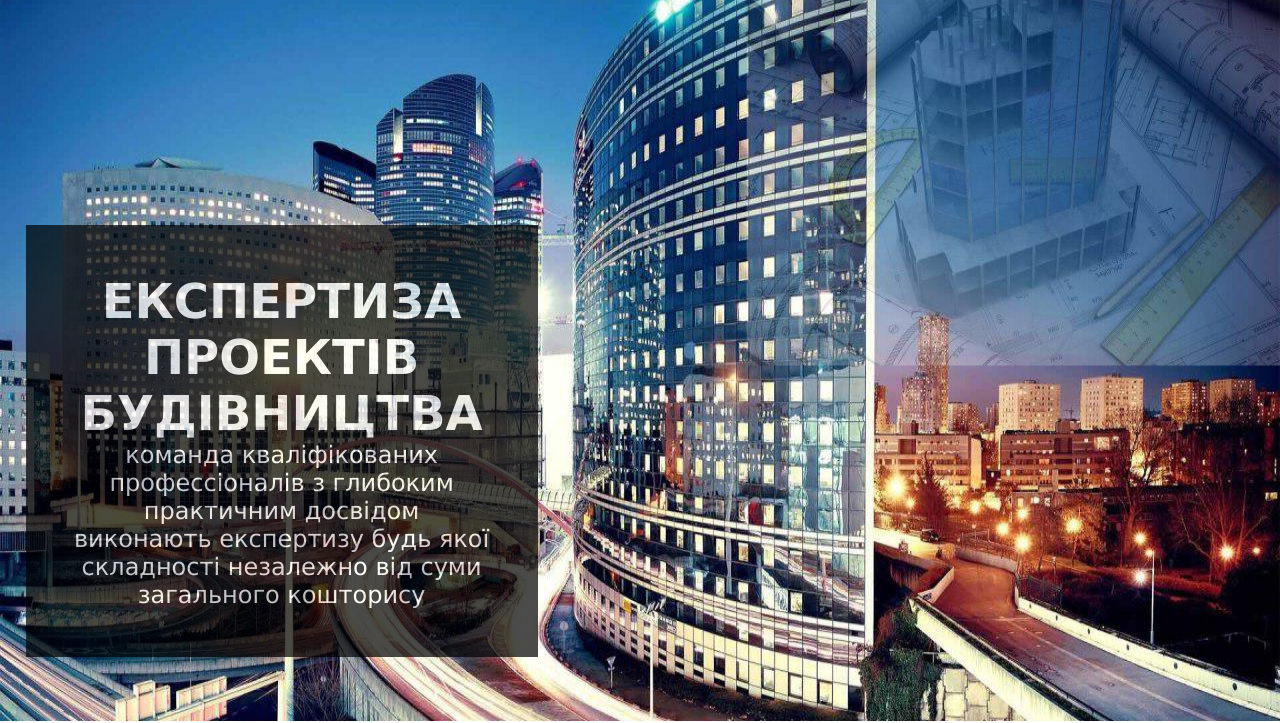
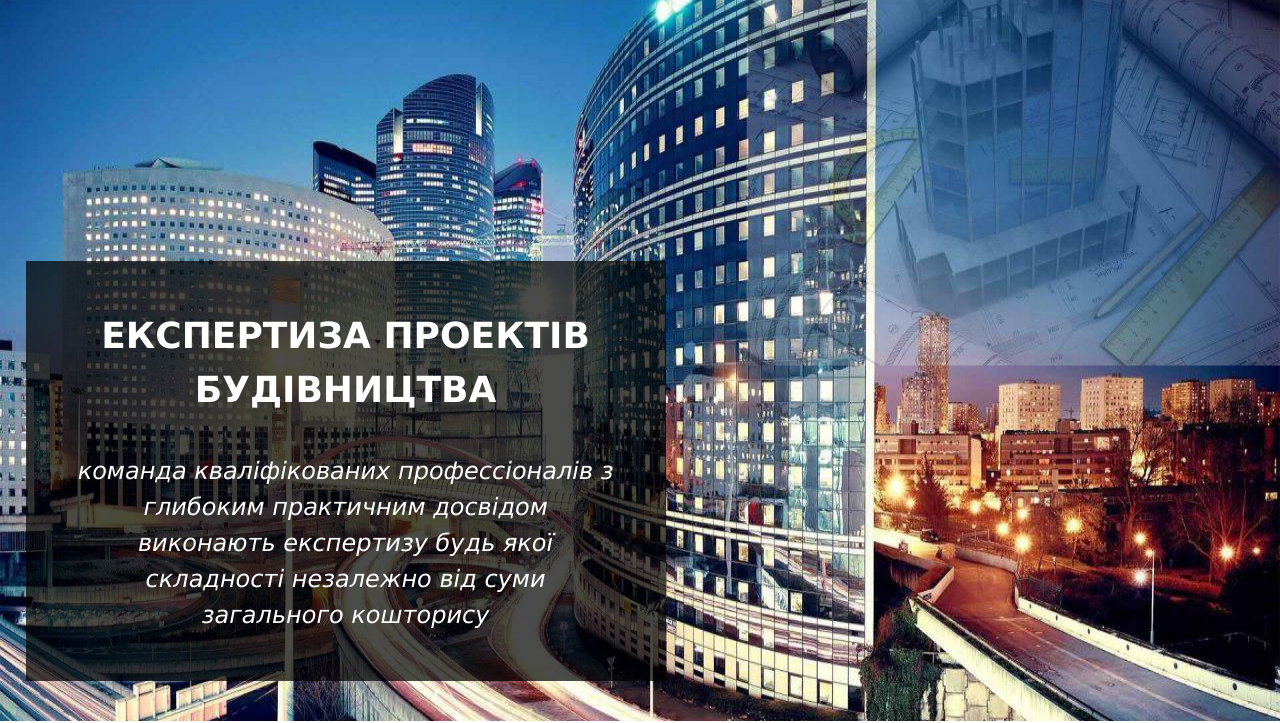
Before and after one commit to VadimNovoseletskiy/git_ExpertBud, a website: page app/index.html in a window 1280 px wide. Shown: the part 79-802 px from the top of the page. Drawn offline with nearby package versions, Linux system fonts and the light colour scheme; files that its build step writes are made by us from their sources.

Commit message:
Work on mainImg

```diff
--- a/app/sass/_mainImg.scss
+++ b/app/sass/_mainImg.scss
@@ -4,7 +4,6 @@
 	position: relative;
 	overflow: hidden;
 	width: 100%; /*Важный параметр. Блоки абсолюта не будут вылазить за этот размер*/
-	// FIXME: 	на квадратном мониторе , свойство не работает
 	height: 100vh;
 
 	img{
@@ -16,19 +15,24 @@
 
 .baner-text {
     position: absolute;
-	bottom: 0;	/*Привязываем к нижней части на случай большого объема текста*/
-	margin-bottom: 5%; /*И просто приподнимаем чуть вверх*/
+	bottom: 5%;	/*Привязываем к нижней части на случай большого объема текста*/
 	left: 2%;
 	font:1.5em verdana;
 	padding: 2em;
-	background: #000;
-    opacity: 0.7;
-    width: 40%;
+	background:rgba($color: #000000, $alpha: 0.7);
+    width: 50%;
 	color: white;
 
 	h2{
-		color: white;
     	text-transform: uppercase;
-    	font-size: 2em;
+		font-size: 1.5em;
+		line-height: 1.5em;
+		margin-bottom: 1em;
 	}
+
+	p{
+        font-size: 1em;
+        line-height: 1.5em;
+        font-style: italic;
+    }
 }
```
Also changed, not shown: app/css/main.css.
